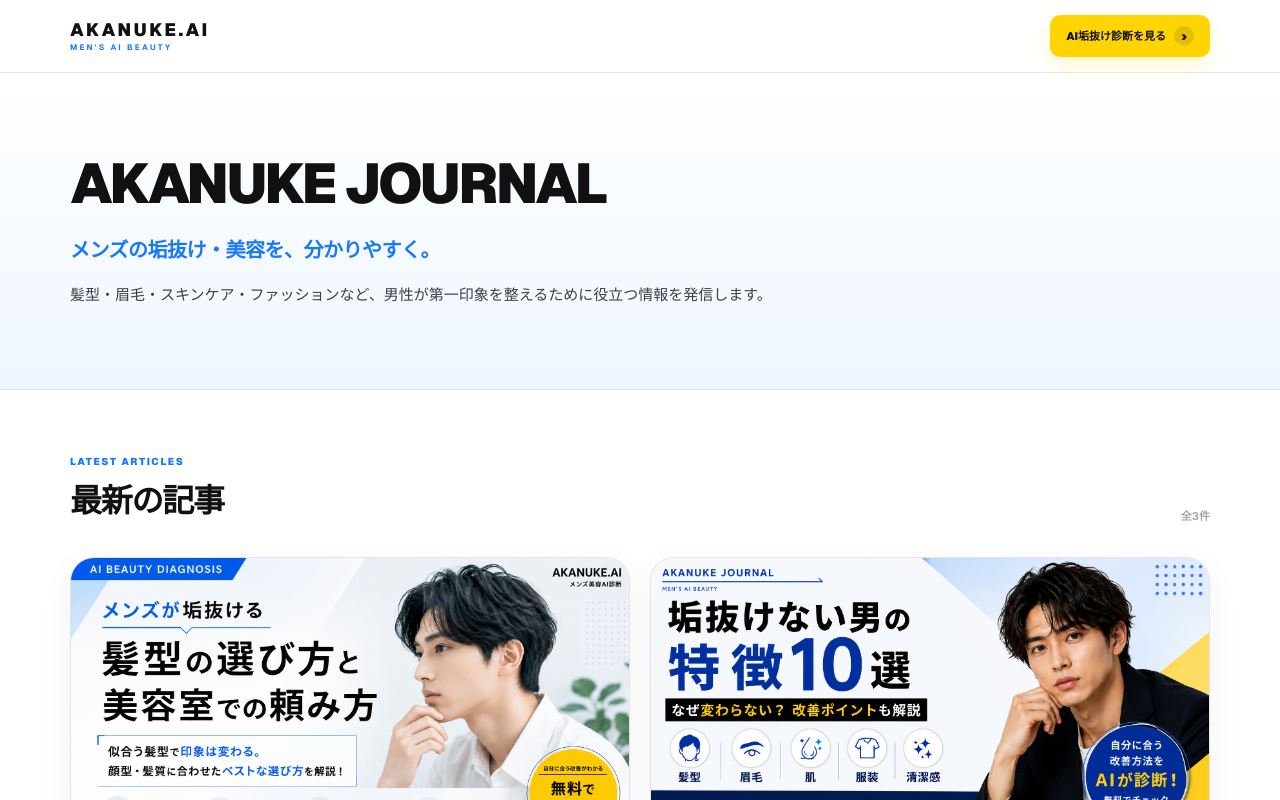
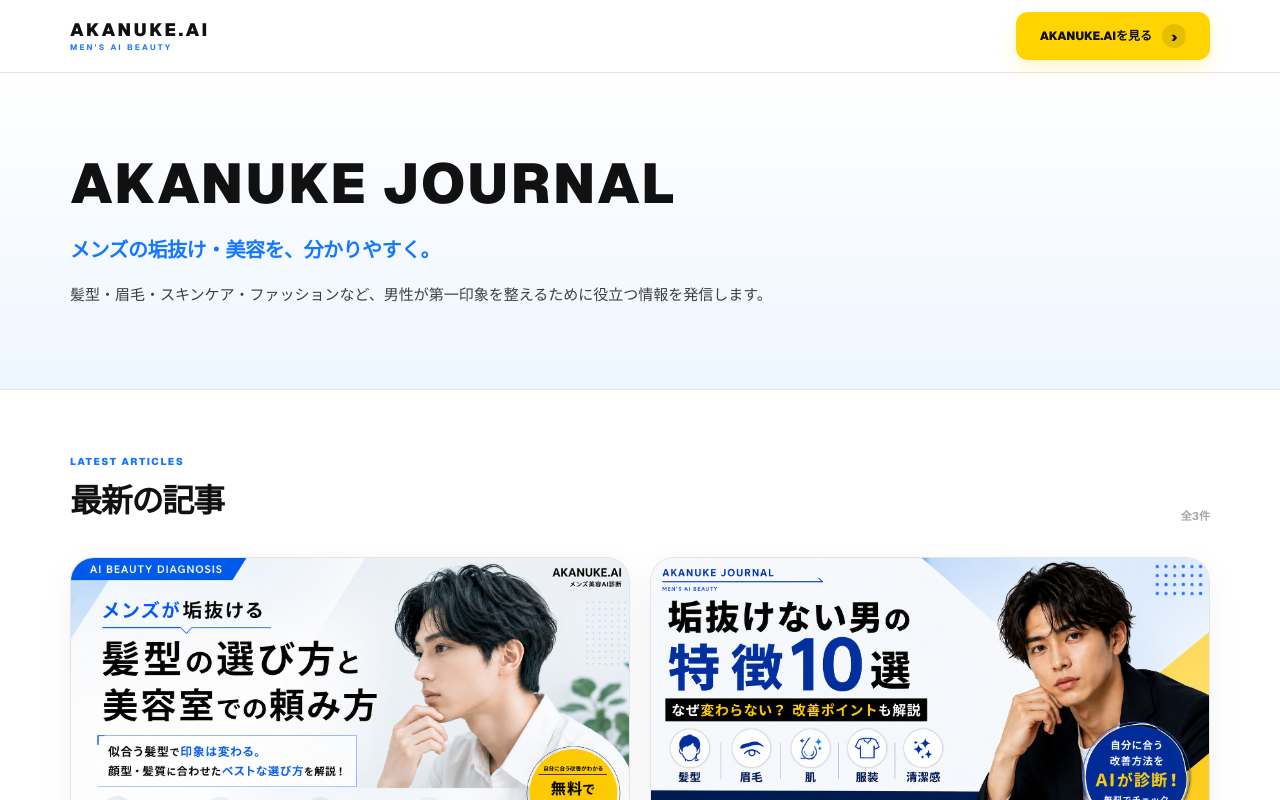
Before and after one commit to mori10tech/akanuke-ai, a Next.js app: page /media in a window 1280 px wide. Shown: the top 800 px of the page. Built offline with nearby package versions, Linux system fonts and the light colour scheme.

Commit message:
fix: Journal内のAKANUKE.AI導線文言を統一

```diff
--- a/app/media/[slug]/page.tsx
+++ b/app/media/[slug]/page.tsx
@@ -292,7 +292,7 @@ if (article.slug === "akanukenai-man-features") {
   className="group flex min-h-[42px] shrink-0 items-center justify-center rounded-[10px] bg-[#FFD400] px-3 text-[10px] font-black text-[#111111] shadow-[0_8px_20px_rgba(255,212,0,0.2)] transition-all duration-200 hover:-translate-y-0.5 hover:shadow-[0_12px_26px_rgba(255,212,0,0.28)] sm:px-4 sm:text-[11px]"
 >
   <span className="whitespace-nowrap">
-    AI垢抜け診断を見る
+    AKANUKE.AIを見る
   </span>
 
   <span
@@ -412,7 +412,7 @@ if (article.slug === "mens-akanuke-hairstyle") {
   className="group flex min-h-[42px] shrink-0 items-center justify-center rounded-[10px] bg-[#FFD400] px-3 text-[10px] font-black text-[#111111] shadow-[0_8px_20px_rgba(255,212,0,0.2)] transition-all duration-200 hover:-translate-y-0.5 hover:shadow-[0_12px_26px_rgba(255,212,0,0.28)] sm:px-4 sm:text-[11px]"
 >
   <span className="whitespace-nowrap">
-    AI垢抜け診断を見る
+    AKANUKE.AIを見る
   </span>
 
   <span
@@ -531,7 +531,7 @@ if (article.slug === "mens-akanuke-hairstyle") {
   className="group flex min-h-[42px] shrink-0 items-center justify-center rounded-[10px] bg-[#FFD400] px-3 text-[10px] font-black text-[#111111] shadow-[0_8px_20px_rgba(255,212,0,0.2)] transition-all duration-200 hover:-translate-y-0.5 hover:shadow-[0_12px_26px_rgba(255,212,0,0.28)] sm:px-4 sm:text-[11px]"
 >
   <span className="whitespace-nowrap">
-    AI垢抜け診断を見る
+    AKANUKE.AIを見る
   </span>
 
   <span
--- a/app/media/page.tsx
+++ b/app/media/page.tsx
@@ -61,13 +61,15 @@ export default function ArticlesPage() {
 
           <Link
   href="/"
-  className="flex min-h-[42px] items-center justify-center gap-2 rounded-[10px] bg-[#FFD400] px-4 text-[11px] font-black text-[#111111] shadow-[0_8px_20px_rgba(255,212,0,0.2)] transition-all duration-200 hover:-translate-y-0.5 hover:shadow-[0_10px_24px_rgba(255,212,0,0.28)] active:translate-y-0 active:scale-[0.98] active:shadow-[0_4px_10px_rgba(255,212,0,0.18)]"
+  className="group flex min-h-[46px] shrink-0 items-center justify-center rounded-[12px] bg-[#FFD400] px-5 text-[11px] font-black text-[#111111] shadow-[0_8px_20px_rgba(255,212,0,0.2)] transition-all duration-200 hover:-translate-y-0.5 hover:shadow-[0_12px_26px_rgba(255,212,0,0.28)] active:scale-[0.98] sm:min-h-[48px] sm:px-6 sm:text-[12px]"
 >
-  <span>AI垢抜け診断を見る</span>
+  <span className="whitespace-nowrap">
+    AKANUKE.AIを見る
+  </span>
 
   <span
+    className="ml-2.5 flex h-6 w-6 shrink-0 items-center justify-center rounded-full bg-black/10 text-[15px] font-black leading-none text-[#111111] transition-transform duration-200 group-hover:translate-x-1"
     aria-hidden="true"
-    className="grid h-5 w-5 shrink-0 place-items-center rounded-full bg-black/10 text-[14px] font-black leading-none transition-transform duration-200 group-active:translate-x-0.5"
   >
     ›
   </span>
@@ -77,7 +79,7 @@ export default function ArticlesPage() {
 
       <section className="border-b border-black/10 bg-gradient-to-b from-white to-[#EEF6FF]">
         <div className="mx-auto w-full max-w-[1180px] px-5 pb-14 pt-14 sm:pb-20 sm:pt-20">
-          <h1 className="whitespace-nowrap text-[32px] font-black leading-[1.1] tracking-[-0.045em] text-[#111111] sm:text-[56px]">
+          <h1 className="whitespace-nowrap text-[32px] font-black leading-[1.1] tracking-[0.04em] text-[#111111] sm:text-[56px]">
   AKANUKE JOURNAL
 </h1>
 
@@ -176,7 +178,7 @@ export default function ArticlesPage() {
       href="/"
       className="mx-auto mt-6 flex min-h-[52px] w-full max-w-[320px] items-center justify-center rounded-[12px] bg-[#FFD400] px-5 text-[13px] font-black text-[#111111] shadow-[0_10px_24px_rgba(255,212,0,0.22)] transition hover:-translate-y-0.5"
     >
-      AI垢抜け診断を見る
+      AKANUKE.AIを見る
       <span className="ml-2" aria-hidden="true">
         →
       </span>
```
